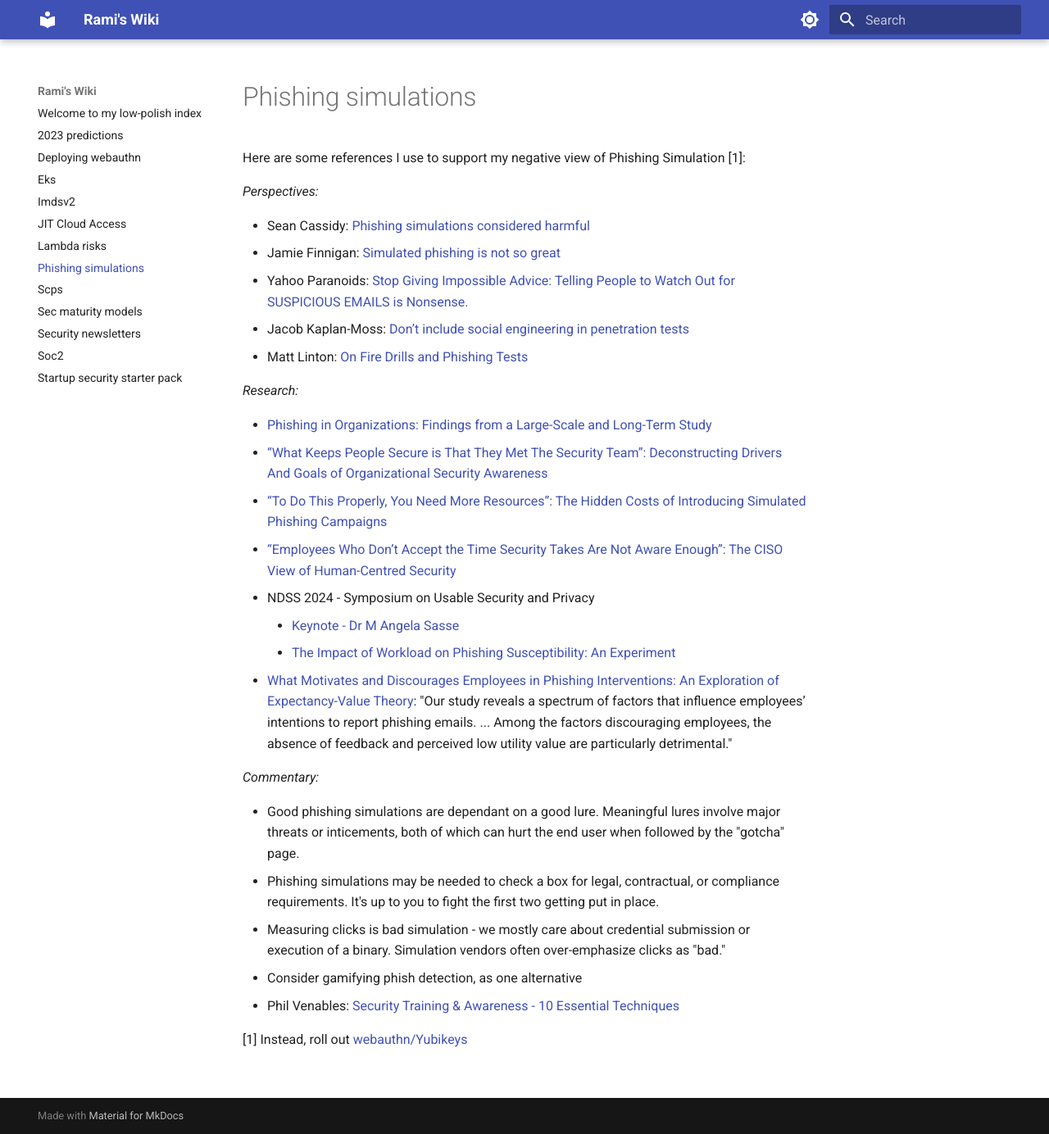
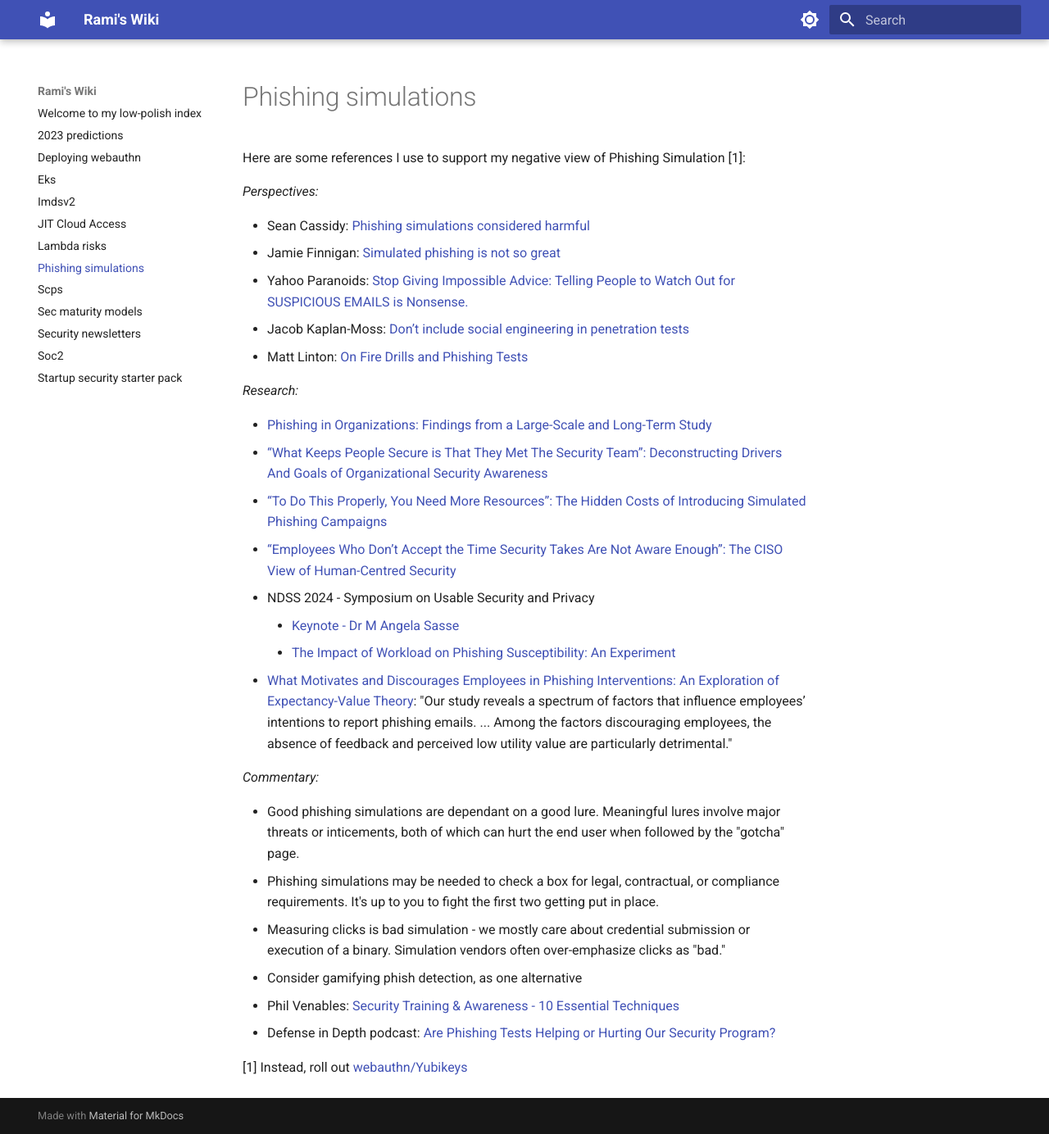
Before and after one commit to ramimac/wiki, an MkDocs documentation site: the page built from docs/phishing-simulations.md, in a window 1280 px wide and 1384 px high. Shown: the whole window at 82% size. Built offline with MkDocs 1.6.1 and Material for MkDocs 9.7.7, drawn with Linux system fonts in a browser that asks for light colours.

Commit message:
Fixes #64: Phishing Sim

```diff
--- a/docs/phishing-simulations.md
+++ b/docs/phishing-simulations.md
@@ -31,5 +31,6 @@
 * Measuring clicks is bad simulation - we mostly care about credential submission or execution of a binary. Simulation vendors often over-emphasize clicks as "bad."
 * Consider gamifying phish detection, as one alternative
 * Phil Venables: [Security Training & Awareness - 10 Essential Techniques](https://www.philvenables.com/post/security-training-awareness-10-essential-techniques)
+* Defense in Depth podcast: [Are Phishing Tests Helping or Hurting Our Security Program?](https://www.linkedin.com/pulse/phishing-tests-helping-hurting-our-security-program-david-spark-ulrof/)
 
 [1] Instead, roll out [webauthn/Yubikeys](deploying-webauthn.md)
```
